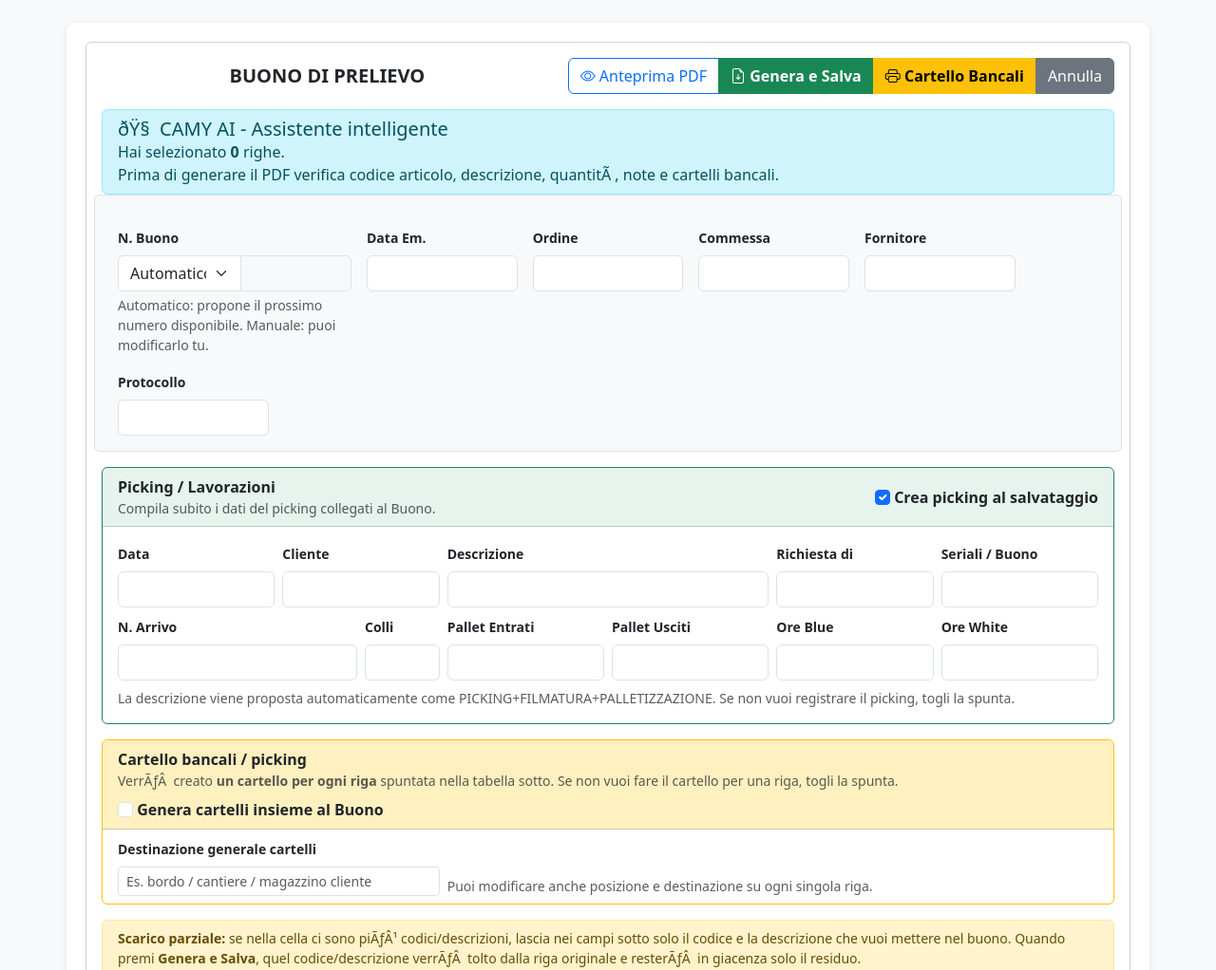
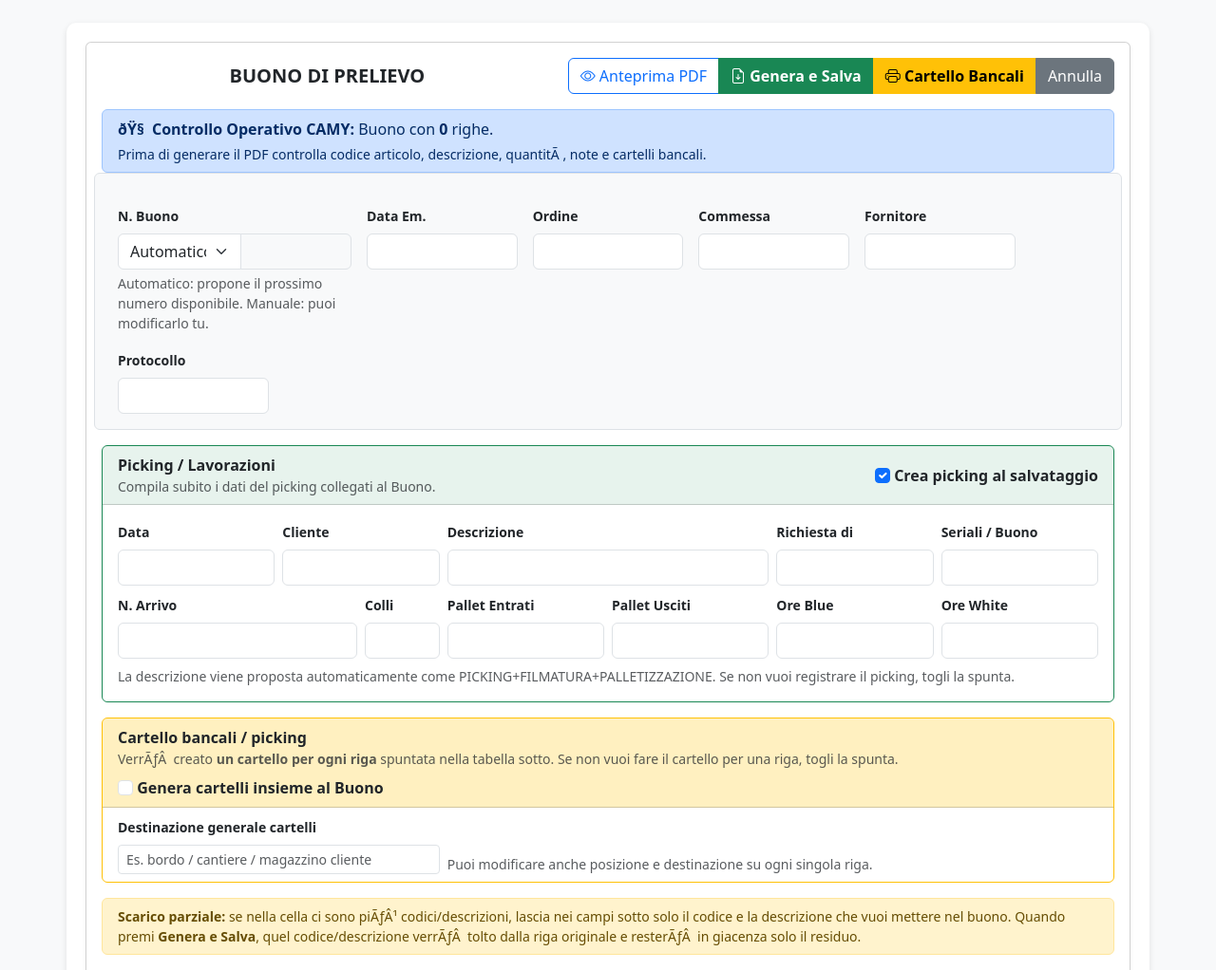
Before and after one commit to Camarsrl/GESTIONALE_WEB_2-Menu, a Python web app: template templates/buono_preview.html in a window 1280 px wide. Shown: the part 58-1080 px from the top of the page at 95% size. Run offline with Jinja, Linux system fonts and the light colour scheme; the template is opened without the code that fills it, so the values that code supplies are empty.

Commit message:
Update buono_preview.html

```diff
--- a/templates/buono_preview.html
+++ b/templates/buono_preview.html
@@ -19,17 +19,19 @@
         </div>
     </div>
 
+    <div class="alert alert-primary py-2 mb-3" id="buono_camy_banner">
+        <b>ðŸ§  Controllo Operativo CAMY:</b>
+        Buono con <b>{{ rows|length }}</b>
+        {% if rows|length == 1 %}riga{% else %}righe{% endif %}.
+        <div class="small mt-1">
+            Prima di generare il PDF controlla codice articolo, descrizione, quantitÃ , note e cartelli bancali.
+            {% if rows|length > 50 %}
+            La selezione comprende piÃ¹ pagine: verifica che il numero totale delle righe sia corretto.
+            {% endif %}
+        </div>
+    </div>
 
 
-<div class="alert alert-info py-2">
-    <h5 class="mb-0">ðŸ§  CAMY AI - Assistente intelligente</h5>
-    Hai selezionato <b>{{ rows|length }}</b>
-    {% if rows|length == 1 %}riga{% else %}righe{% endif %}.<br>
-    Prima di generare il PDF verifica codice articolo, descrizione, quantitÃ , note e cartelli bancali.
-    {% if rows|length > 50 %}
-    Controlla che il numero totale delle righe sia corretto.
-    {% endif %}
-</div>
 
 
     <form id="buono-form" method="POST" action="{{ url_for('buono_finalize_and_get_pdf') }}">
```
